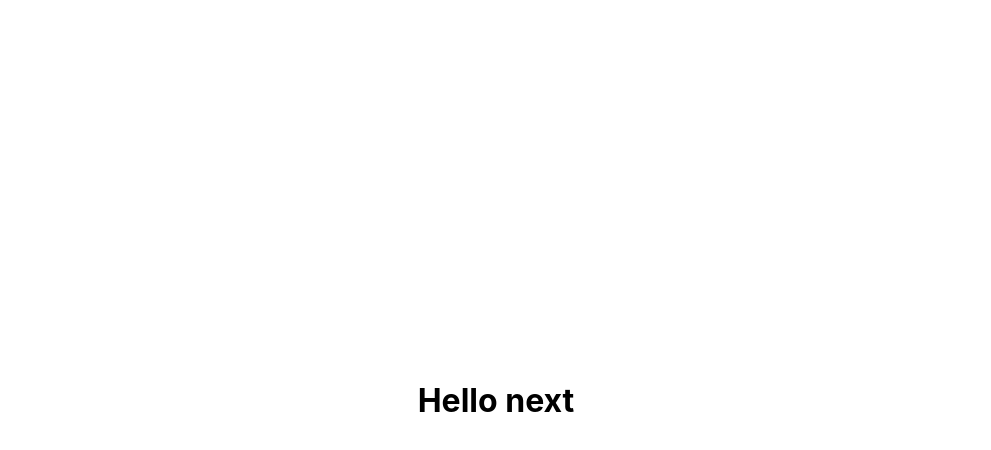
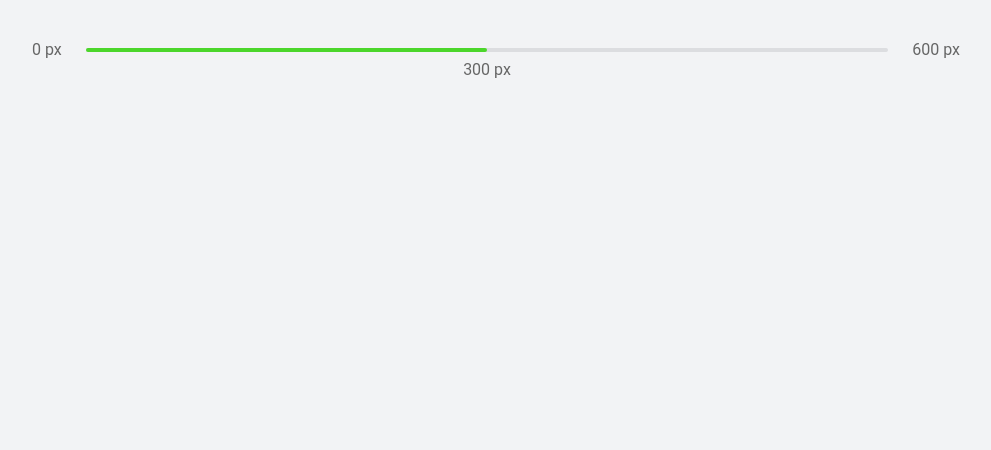
Before and after one commit to Ramiro-Rfn/Moveit, a Next.js app: page / in a window 1280 px wide. Shown: the top 450 px of the page, without its empty margins (144-1135 px from the left). Built offline with nearby package versions, Linux system fonts and the light colour scheme.

Commit message:
criando o componente de experienceBar

```diff
--- a/pages/index.tsx
+++ /dev/null
@@ -1,11 +0,0 @@
-import Head from 'next/head'
-import styles from '../styles/Home.module.css'
-
-export default function Home() {
-  return (
-    <div className={styles.container}>
-     <h1>Hello next
-     </h1>
-    </div>
-  )
-}
--- /dev/null
+++ b/src/components/ExpirienceBar.tsx
@@ -0,0 +1,18 @@
+export function ExperienceBar(){
+    return(
+        <header className="experience-bar">
+            <span>0 px</span>
+            <div>
+                <div style={{width: '50%'}}/>
+
+                <span
+                    className="current-experience"
+                    style={{left: '50%'}}
+                 >
+                     300 px
+                </span>
+            </div>
+            <span>600 px</span>
+        </header>
+    )
+}
--- /dev/null
+++ b/src/pages/index.tsx
@@ -0,0 +1,10 @@
+import { ExperienceBar } from '../components/ExpirienceBar'
+import styles from '../styles/Home.module.css'
+
+export default function Home() {
+  return (
+    <div className="container">
+      <ExperienceBar/>
+    </div>
+  )
+}
--- /dev/null
+++ b/src/styles/globals.css
@@ -0,0 +1,89 @@
+* {
+  box-sizing: border-box;
+  padding: 0;
+  margin: 0;
+}
+
+:root{
+  --white: #fff;
+  --background: #f2f3f5;
+  --gray-line: #dcdde0;
+  --text: #666666;
+  --text-highlight: #b3b9ff;
+  --title: #2e384d;
+  --red: #e83f5b;
+  --green: #4cd62b;
+  --blue: #5965e0;
+  --blue-dark: #4953b8;
+  --blue-twitter: #2aa9e0;
+}
+
+@media (max-width: 1080px) {
+  html{
+    font-size: 92.75%;
+  }
+}
+
+@media (max-width: 720px) {
+  html{
+    font-size: 87.5%;
+  }
+}
+
+body {
+  background-color: var(--background);
+  color: var(--text);
+}
+
+body, input, textarea, button{
+  font: 400 1rem  "Roboto", sans-serif;
+}
+
+button {
+  cursor: pointer;
+}
+
+a {
+  color: inherit;
+  text-decoration: none;
+}
+
+.container {
+  height: 100vh;
+  max-width: 992px;
+  margin: 0 auto;
+  padding: 2.5rem 2rem;
+
+  display: flex;
+  flex-direction: column;
+}
+
+.experience-bar{
+  display: flex;
+  align-items: center;
+}
+
+.experience-bar span{
+  font-size: 1rem;
+}
+
+.experience-bar > div {
+  flex: 1;
+  height: 4px;
+  border-radius: 4px;
+  background: var(--gray-line);
+  margin: 0 1.5rem;
+  position: relative;
+}
+
+.experience-bar > div > div {
+  height: 4px;
+  border-radius: 4px;
+  background: var(--green);
+}
+
+span.current-experience {
+  position: absolute;
+  top: 12px;
+  transform: translateX(-50%);
+}
--- a/styles/globals.css
+++ /dev/null
@@ -1,16 +0,0 @@
-html,
-body {
-  padding: 0;
-  margin: 0;
-  font-family: -apple-system, BlinkMacSystemFont, Segoe UI, Roboto, Oxygen,
-    Ubuntu, Cantarell, Fira Sans, Droid Sans, Helvetica Neue, sans-serif;
-}
-
-a {
-  color: inherit;
-  text-decoration: none;
-}
-
-* {
-  box-sizing: border-box;
-}
```
Also changed, not shown: src/pages/_app.tsx (renamed from pages/_app.tsx), src/styles/Home.module.css (renamed from styles/Home.module.css).
